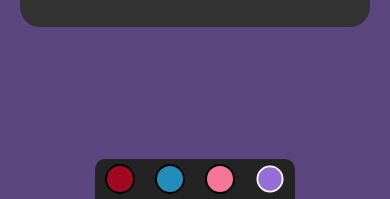
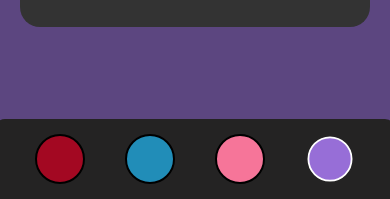
Before and after one commit to PositiveSoda/Login-Form, a plain HTML site: page index.html in a window 390 px wide. Shown: the part 645-844 px from the top of the page. Drawn offline with Linux system fonts and the light colour scheme.

Commit message:
general update

```diff
--- a/style.css
+++ b/style.css
@@ -217,7 +217,7 @@ button:hover {
     transform: scale(.9);
 }
 
-@media (max-width: 748px){
+@media (max-width: 720px){
     .wrapper {
         width: 350px;
         height: 500px;
@@ -230,8 +230,8 @@ button:hover {
         display: flex;
         flex-direction: row;
         bottom: 0px;
-        width: 200px;
-        height: 40px;
+        width: 400px;
+        height: 80px;
         border-top-right-radius: 10px;
         border-bottom-left-radius: 0;
         left: 50%;
@@ -243,4 +243,9 @@ button:hover {
         justify-content: center;
         text-align: center;
     }
+    .color {
+        width: 50px;
+        height: 50px;
+        margin: 0 10px 0;
+    }
 }
```
